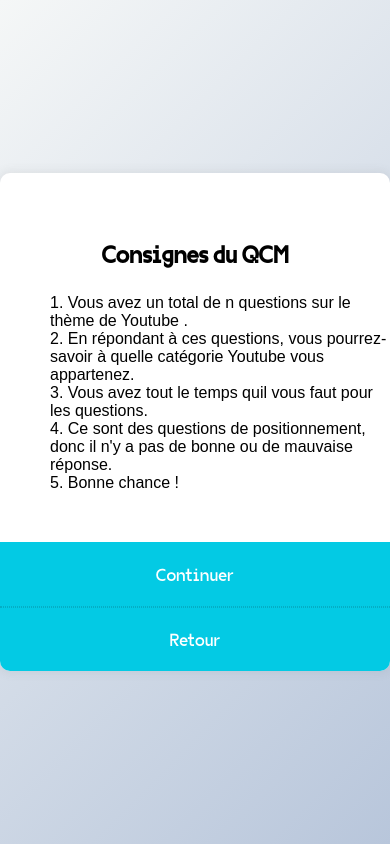
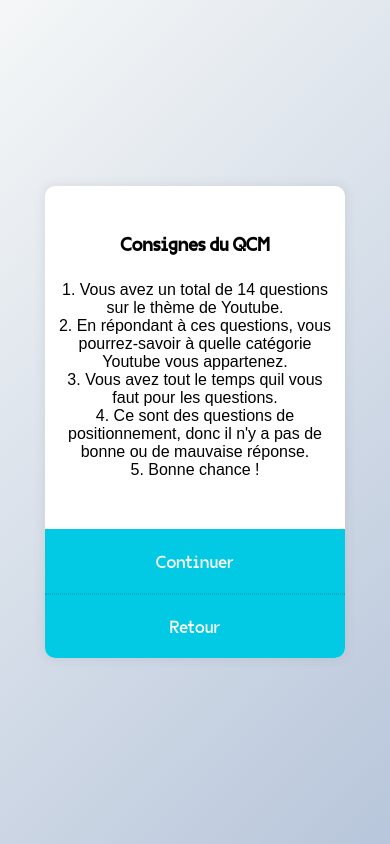
Before and after one commit to Ervoann/LaTheorieDesGraph, a plain HTML site: page index.html in a window 390 px wide. Both pictures are taken after a click on the button "A quelle communauté youtube appartiens-tu ?". Drawn offline with Linux system fonts and the light colour scheme.

Commit message:
Adding Somme Responsive

```diff
--- a/index.html
+++ b/index.html
@@ -17,7 +17,7 @@
       <div class="info_box quiz-container">
           <div class="info-title"><h2 class="Consignes-Titre">Consignes du QCM</h2></div>
           <div class="info-list">
-              <div class="question">1. Vous avez un total de <span>n questions sur le thème de Youtube</span> .</div>
+              <div class="question">1. Vous avez un total de 14 questions sur le thème de Youtube.</div>
               <div class="question">2. En répondant à ces questions, vous pourrez-savoir à quelle catégorie Youtube vous appartenez.</div>
               <div class="question">3. Vous avez tout le temps quil vous faut pour les questions.</div>
               <div class="question">4. Ce sont des questions de positionnement, donc il n'y a pas de bonne ou de mauvaise réponse.</div>
--- a/style.css
+++ b/style.css
@@ -104,3 +104,47 @@ button:focus{
   font-family: Helvetica;
   font-weight: 400;
 }
+
+@media (max-width: 1000px) {
+  .quiz-container{
+    background-color: #fff;
+    border-radius: 10px;
+    box-shadow: 0 0 10px 2px rgba(100, 100, 100, 0.1);
+    width: 300px;
+    overflow: hidden;
+  }
+
+  ul{
+    list-style-type: none;
+    padding: 0;
+  }
+  ul li{
+    font-size: 1rem;
+    margin: 1rem 0;
+  }
+
+  h2{
+    font-size: 1.2rem;
+    text-align: center;
+    margin: 0;
+    font-family: VG;
+  }
+  .start_btn button {
+  border-radius: 10px;
+  width: 80vw;
+}
+.question {
+  text-align: center;
+}
+.info-title{
+  margin-top : 30px;
+}
+
+.info-list {
+  margin-left: 10px;
+  margin-right: 10px;
+}
+.quiz-header{
+  padding: 2rem;
+}
+}
```
